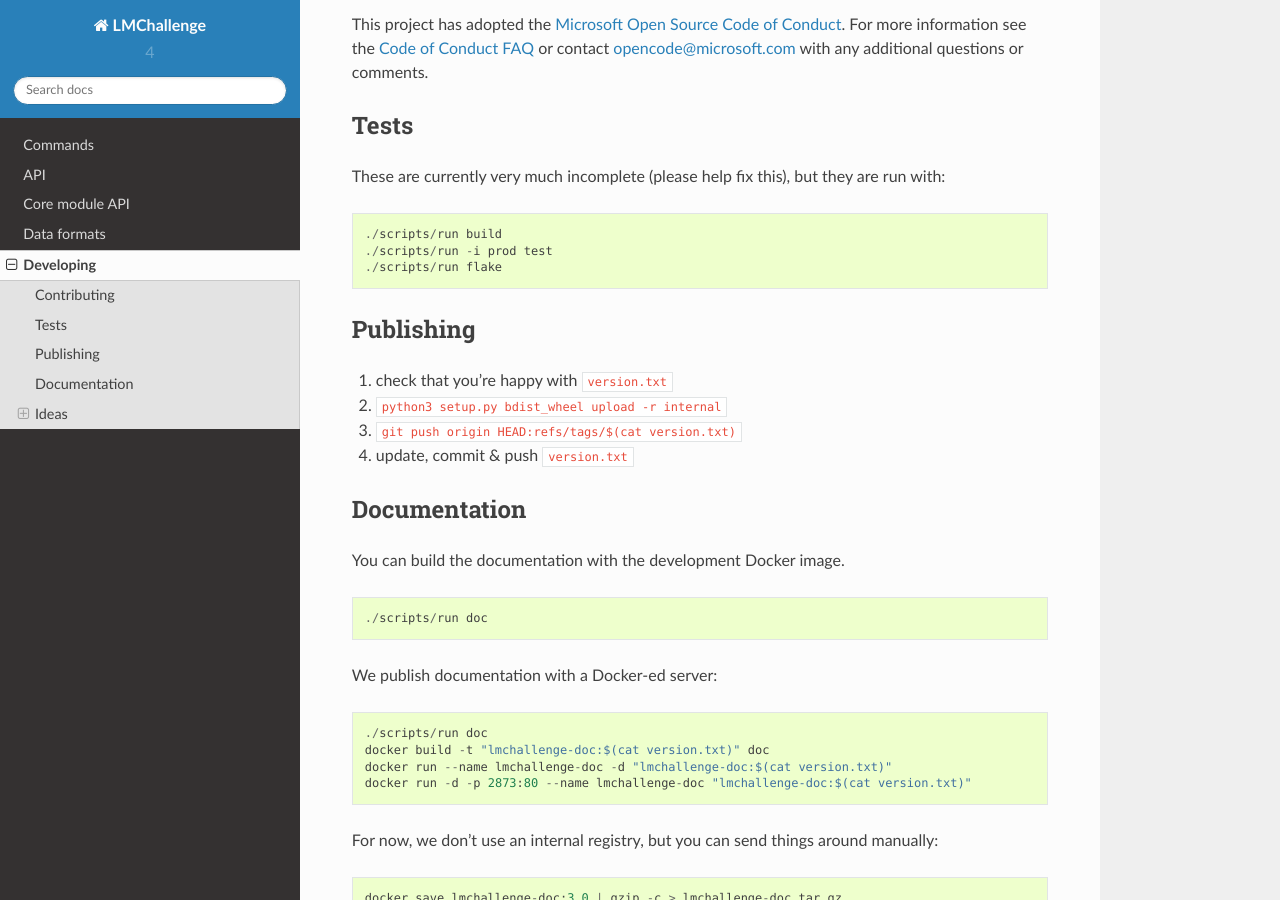
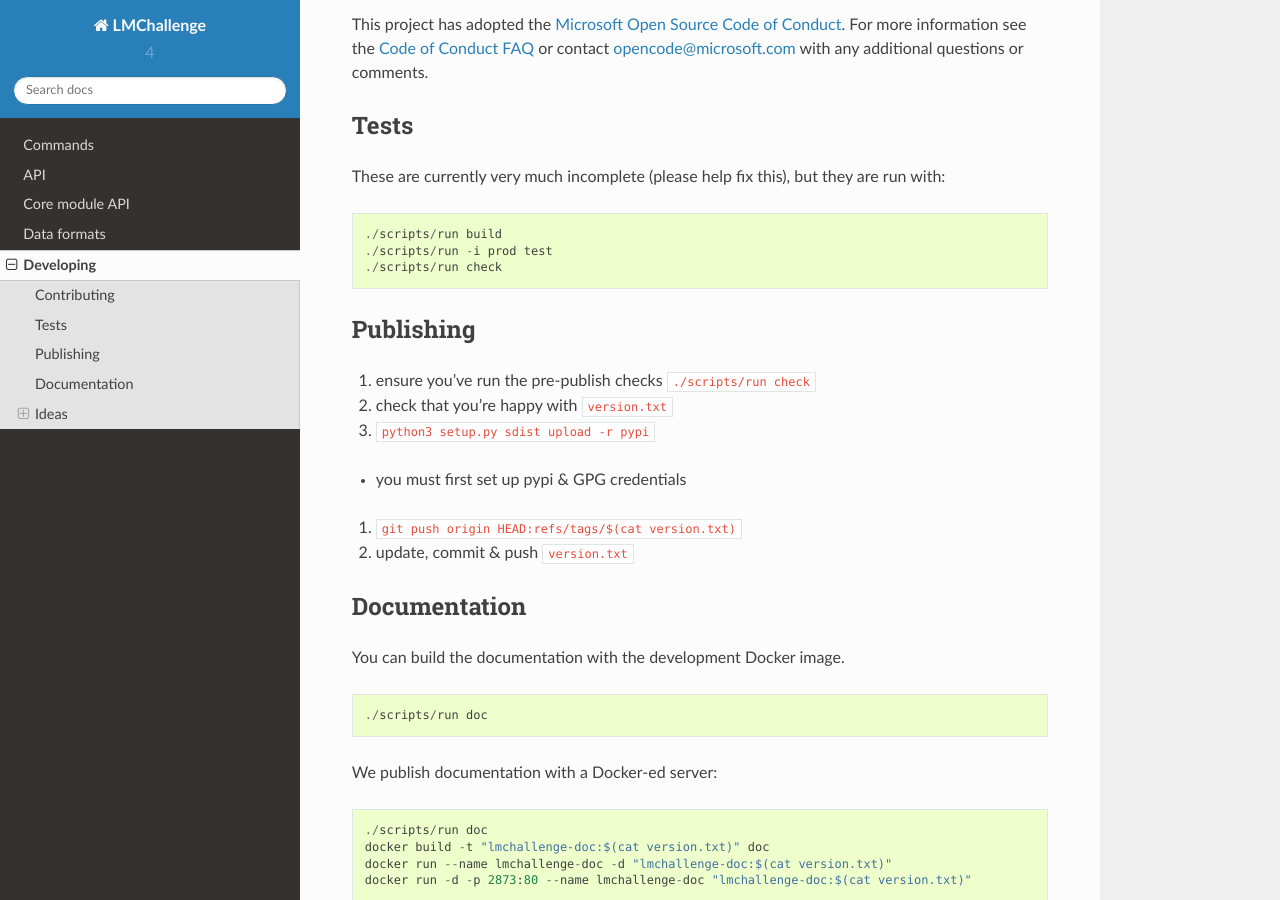
Before and after one commit to microsoft/LMChallenge, a Sphinx documentation site: the page built from doc/dev.md, in a window 1280 px wide and 900 px high, scrolled down 395 px. Built offline with Sphinx 7.4.7 and the Read the Docs theme 2.0.0, drawn with Linux system fonts in a browser that asks for light colours.

Commit message:
Update package  - missing files (version.txt) from the published sdist

```diff
--- a/doc/dev.md
+++ b/doc/dev.md
@@ -20,14 +20,16 @@ These are currently very much incomplete (please help fix this), but they are ru
 
     ./scripts/run build
     ./scripts/run -i prod test
-    ./scripts/run flake
+    ./scripts/run check
 
 ## Publishing
 
- 1. check that you're happy with `version.txt`
- 2. `python3 setup.py bdist_wheel upload -r internal`
- 3. `git push origin HEAD:refs/tags/$(cat version.txt)`
- 4. update, commit & push `version.txt`
+ 1. ensure you've run the pre-publish checks `./scripts/run check`
+ 2. check that you're happy with `version.txt`
+ 3. `python3 setup.py sdist upload -r pypi`
+   - you must first set up pypi & GPG credentials
+ 4. `git push origin HEAD:refs/tags/$(cat version.txt)`
+ 5. update, commit & push `version.txt`
 
 ## Documentation
 
--- a/setup.py
+++ b/setup.py
@@ -3,10 +3,15 @@ from setuptools import setup
 with open('version.txt', 'r') as v:
     version = v.readline().strip()
 
+with open('README.md', 'r') as r:
+    readme = r.read()
+
 setup(name='lmchallenge',
       version=version,
       description='LM Challenge'
       ' - A library & tools to evaluate predictive language models.',
+      long_description=readme,
+
       url='https://github.com/Microsoft/LMChallenge',
       author='Microsoft Corporation',
       author_email='swiftkey-deep@service.microsoft.com',
@@ -21,7 +26,6 @@ setup(name='lmchallenge',
       tests_require=[
           'nose',
       ],
-      package_data={'lmchallenge': ['data/*']},
       test_suite='nose.collector',
       entry_points='''
       [console_scripts]
```
Also changed, not shown: setup.cfg (+7 -0 lines), 1 other file.
